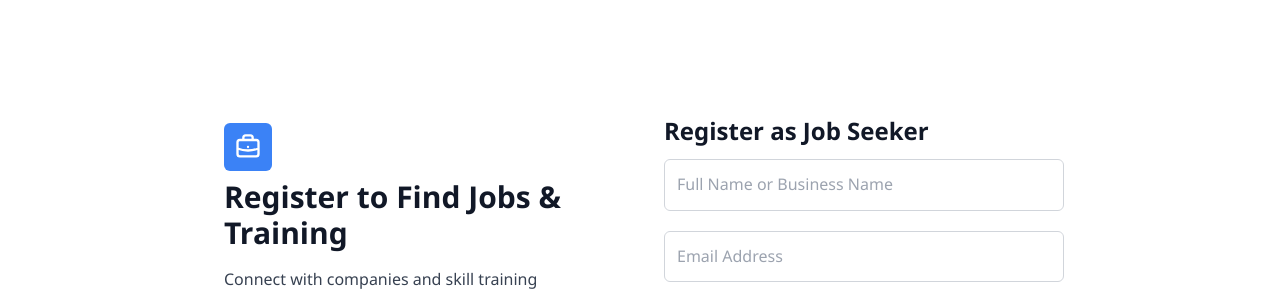
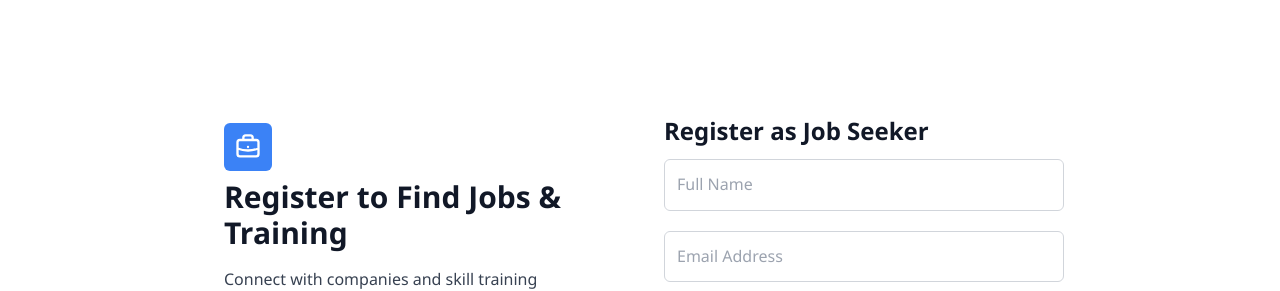
Before and after one commit to Majormiles/job-portal, a React (Create React App) app in the folder frontend/: page /register in a window 1280 px wide. Shown: the top 291 px of the page. Built offline with nearby package versions, Linux system fonts and the light colour scheme; no server answers.

Commit message:
Payment management updated

```diff
--- a/frontend/src/pages/Register.js
+++ b/frontend/src/pages/Register.js
@@ -1060,7 +1060,7 @@ const RegisterPage = () => {
 
   // Determine payment amount based on user type
   const getPaymentAmount = () => {
-    if (userType === 'employer') {
+    if (userType === 'employer' || (userType === 'talent' && talentType === 'trainer')) {
       return '100 GHS';
     }
     return '50 GHS';
@@ -1288,7 +1288,11 @@ const RegisterPage = () => {
                   <input
                     type="text"
                     name="fullName"
-                    placeholder="Full Name or Business Name"
+                    placeholder={
+                      userType === 'employer'
+                        ? "Company Name or Business Name"
+                        : "Full Name"
+                    }
                     value={formData.fullName}
                     onChange={handleChange}
                     className={`w-full p-3 border ${formErrors.fullName ? 'border-red-500 bg-red-50' : 'border-gray-300'} rounded-md focus:outline-none focus:ring-2 focus:ring-blue-500`}
```
